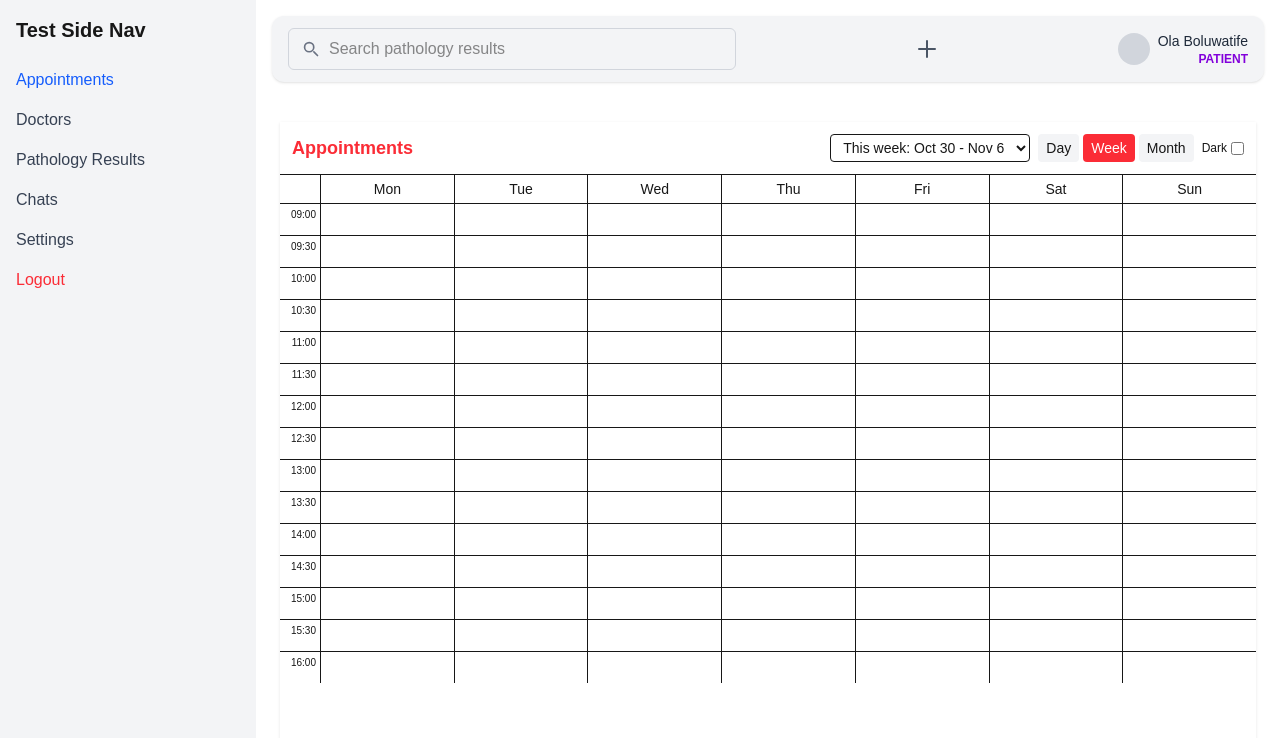
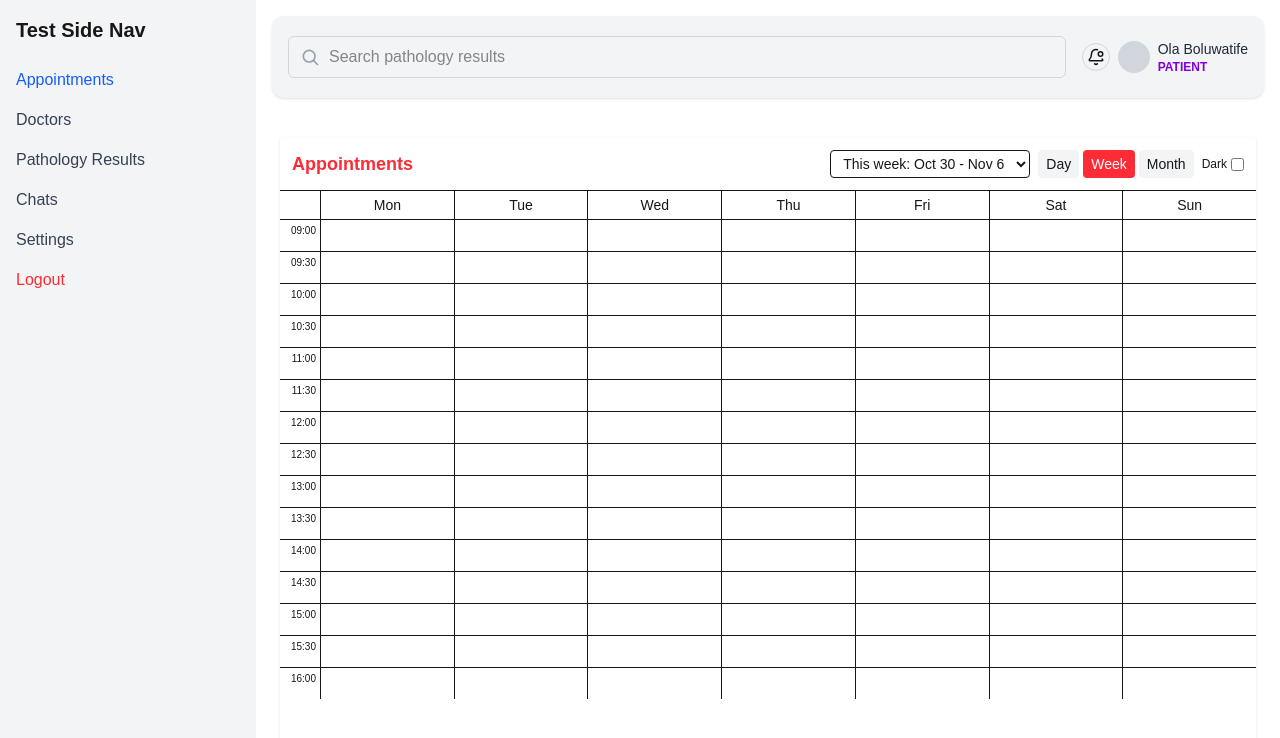
Before and after one commit to pranaydo/Appointment-Booking-System---NextJS, a Next.js app in the folder doctors-appointment-booking/: page / in a window 1280 px wide. Shown: the top 738 px of the page. Built offline with nearby package versions, Linux system fonts and the light colour scheme.

Commit message:
top nav changes

```diff
--- a/doctors-appointment-booking/src/components/TopNav.js
+++ b/doctors-appointment-booking/src/components/TopNav.js
@@ -1,51 +1,55 @@
+
+
+
 export default function Header() {
   return (
-    <header className="m-4 w-auto flex items-center justify-between px-4 py-3 bg-gray-100 rounded-xl shadow">
+    <header className="m-4 w-auto flex items-center justify-between px-4 py-5 bg-gray-100 rounded-xl shadow">
       {/* Search Bar */}
-      <div className="flex-1 max-w-md relative mr-4">
-        <input
-          type="text"
-          placeholder="Search pathology results"
-          className="w-full pl-10 pr-4 py-2 rounded-md border border-gray-300 focus:outline-none focus:ring-2 focus:ring-blue-500"
-        />
-        <span className="absolute left-3 top-2.5 text-gray-500">
-          <svg
-            className="w-5 h-5"
-            fill="none"
-            stroke="currentColor"
-            strokeWidth={2}
-            viewBox="0 0 24 24"
-          >
-            <path
-              strokeLinecap="round"
-              strokeLinejoin="round"
-              d="M21 21l-4.35-4.35M5.5 11a5.5 5.5 0 1111 0 5.5 5.5 0 01-11 0z"
-            />
-          </svg>
-        </span>
-      </div>
+      <div className="relative flex-1 mr-4">
+  {/* Search icon */}
+  <svg
+    xmlns="http://www.w3.org/2000/svg"
+    className="absolute left-3 top-1/2 -translate-y-1/2 text-gray-400"
+    width="20"
+    height="20"
+    fill="none"
+    viewBox="0 0 24 24"
+    stroke="currentColor"
+    strokeWidth="2"
+  >
+    <path strokeLinecap="round" strokeLinejoin="round" d="M21 21l-4.35-4.35M11 18a7 7 0 1 1 0-14 7 7 0 0 1 0 14z" />
+  </svg>
 
-      {/* Icon */}
-      <div className="mr-4">
-        <svg
-          className="w-6 h-6 text-gray-600"
+  {/* Input field with padding to fit the icon */}
+  <input
+    type="text"
+    placeholder="Search pathology results"
+    className="w-full pl-10 pr-4 py-2 rounded-md border border-gray-300 focus:outline-none focus:ring-2 focus:ring-blue-500"
+  />
+</div>
+
+      {/* User & Notification */}
+      <div className="flex items-center space-x-2">
+
+       <div className="border rounded-full p-1 border-gray-300"> <svg
+          xmlns="http://www.w3.org/2000/svg"
+          width="18"
+          height="18"
+          viewBox="0 0 24 24"
           fill="none"
           stroke="currentColor"
-          strokeWidth={2}
-          viewBox="0 0 24 24"
+          strokeWidth="2"
+          strokeLinecap="round"
+          strokeLinejoin="round"
+          className="lucide lucide-bell-dot-icon"
         >
-          <path
-            strokeLinecap="round"
-            strokeLinejoin="round"
-            d="M12 4v16m8-8H4"
-          />
-        </svg>
-      </div>
+          <path d="M10.268 21a2 2 0 0 0 3.464 0" />
+          <path d="M13.916 2.314A6 6 0 0 0 6 8c0 4.499-1.411 5.956-2.74 7.327A1 1 0 0 0 4 17h16a1 1 0 0 0 .74-1.673 9 9 0 0 1-.585-.665" />
+          <circle cx="18" cy="8" r="3" />
+        </svg></div>
 
-      {/* User Info */}
-      <div className="flex items-center space-x-2">
         <div className="w-8 h-8 bg-gray-300 rounded-full" />
-        <div className="text-right">
+        <div className="text-left">
           <div className="text-sm font-medium text-gray-800">Ola Boluwatife</div>
           <div className="text-xs text-purple-700 font-semibold">PATIENT</div>
         </div>
```
